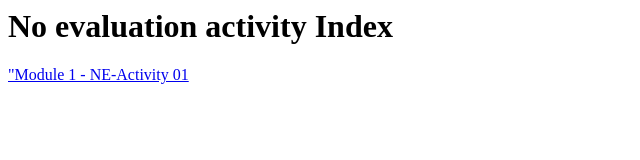
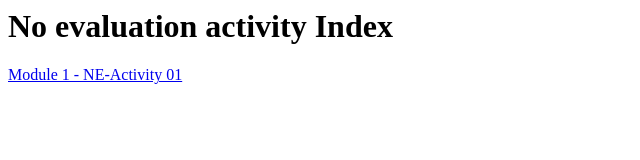
Before and after one commit to sisarldm/sisarldm.github.io, a plain HTML site: page no_eval/index.html in a window 1280 px wide. Shown: the full height of the page, 0-640 px from the left. Drawn offline with Linux system fonts and the light colour scheme.

Commit message:
Update index.html

```diff
--- a/no_eval/index.html
+++ b/no_eval/index.html
@@ -2,6 +2,6 @@
 <html>
     <body id='canvas'>
         <h1>No evaluation activity Index</h1>
-        <a href="http://blockes.xyz/no_eval/m101.html">"Module 1 - NE-Activity 01</a>
+        <a href="http://blockes.xyz/no_eval/m101.html">Module 1 - NE-Activity 01</a>
     </body>
 </html>
```
